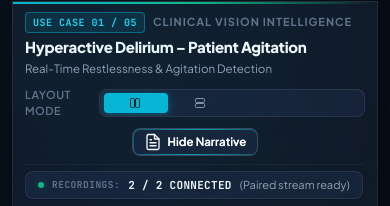
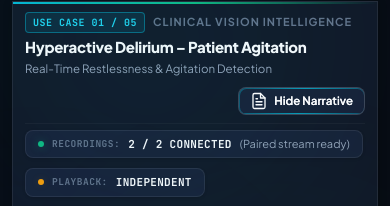
Before and after one commit to Jash0702/RINA, a React (Vite) app: page / in a window 390 px wide. Shown: the part 128-334 px from the top of the page. Built offline with nearby package versions, Linux system fonts and the light colour scheme.

Commit message:
style: remove layout mode switcher on mobile view

```diff
--- a/src/styles/main.css
+++ b/src/styles/main.css
@@ -3597,6 +3597,11 @@ dialog.dialog-shell::backdrop {
     aspect-ratio: 16 / 9;
   }
 
+  /* Hide Layout Mode switch on Mobile */
+  .wm-view-tools {
+    display: none !important;
+  }
+
   /* Presentation Steps & Intelligence Grid */
   .bento-steps-grid {
     grid-template-columns: 1fr !important;
@@ -3750,30 +3755,12 @@ dialog.dialog-shell::backdrop {
 
   .wm-workspace-tools {
     width: 100%;
-    flex-direction: column;
-    gap: 8px;
+    display: flex;
+    justify-content: flex-end;
   }
 
   .wm-view-tools {
-    width: 100%;
-  }
-
-  .wm-view-switch-animated {
-    width: 100%;
-    display: flex;
-    justify-content: space-between;
-  }
-
-  .switch-tab {
-    flex: 1;
-    padding: 4px 6px;
-    font-size: 10px;
-    gap: 3px;
-  }
-
-  .switch-tab svg {
-    width: 12px;
-    height: 12px;
+    display: none !important;
   }
 
   /* ICU Patient Monitor Mobile Reflow */
```
